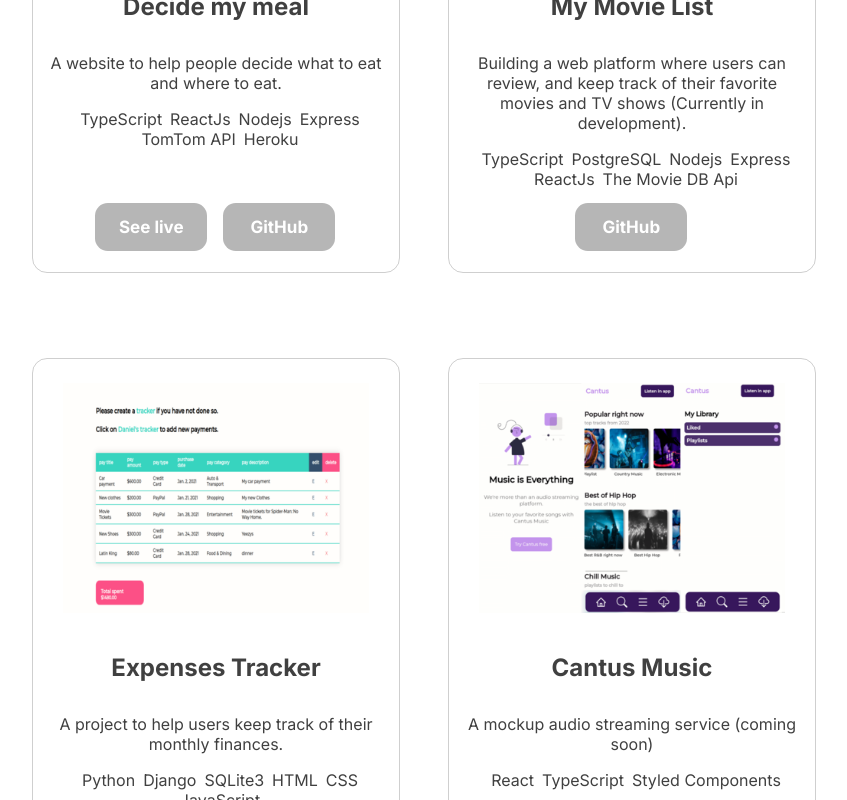
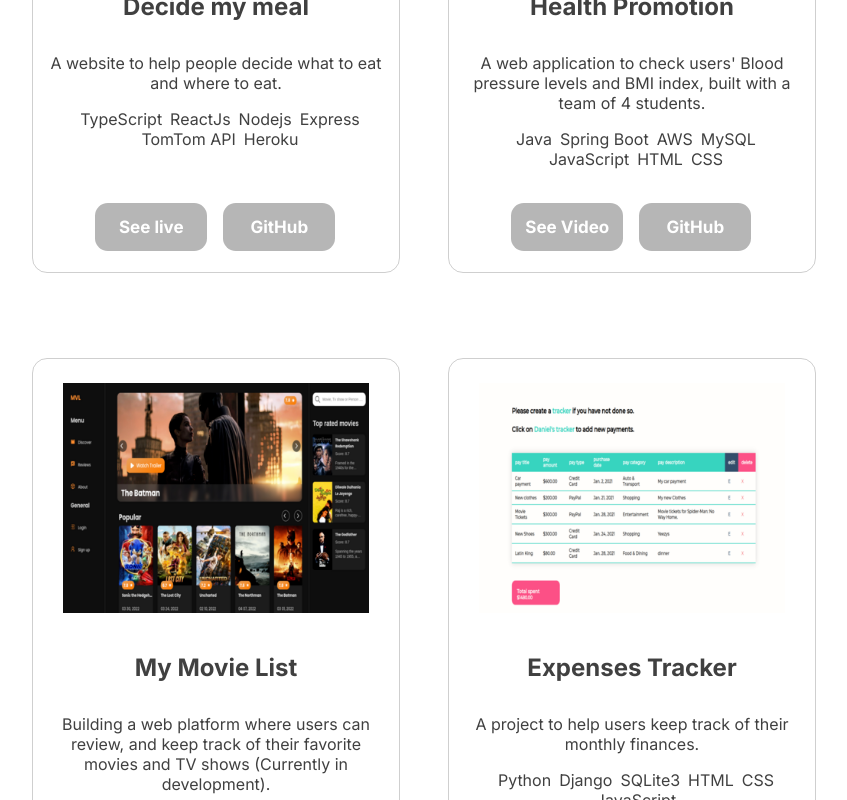
Before and after one commit to dndanli/dndanli-portfolio-v2, a React (Create React App) app in the folder dndanli-portfolio/: page / in a window 1280 px wide. Shown: the part 2180-2980 px from the top of the page, without its empty margins (216-1063 px from the left). Built offline with nearby package versions, Linux system fonts and the light colour scheme.

Commit message:
added new project 🌱

```diff
--- a/dndanli-portfolio/src/Components/ProjectCard/ProjectCard.tsx
+++ b/dndanli-portfolio/src/Components/ProjectCard/ProjectCard.tsx
@@ -9,6 +9,7 @@ type ProjectCardProps = {
   projectDescription: string;
   projectStack: string[];
   isLive: boolean;
+  video?: string;
 };
 
 const ProjectCard = ({
@@ -20,6 +21,7 @@ const ProjectCard = ({
   projectDescription,
   projectStack,
   isLive,
+  video,
 }: ProjectCardProps) => {
   return (
     <div className={className}>
@@ -52,6 +54,16 @@ const ProjectCard = ({
             ></StyledLinkButton>
           ) : null}
 
+          {video !== undefined ? (
+            <StyledLinkButton
+              className="link-button"
+              textInput="See Video"
+              link={video}
+              inputBgColor="rgba(16, 16, 16, 0.3)"
+              inputColor="white"
+            ></StyledLinkButton>
+          ) : null}
+
           <StyledLinkButton
             className="link-button"
             textInput="GitHub"
--- a/dndanli-portfolio/src/Components/Sections/Projects/Projects.tsx
+++ b/dndanli-portfolio/src/Components/Sections/Projects/Projects.tsx
@@ -22,6 +22,7 @@ const Projects = ({ className }: ProjectsProps) => {
               projectDescription={project.desc}
               projectStack={project.stack}
               isLive={project.isLive}
+              video={project.video}
               key={project.id}
             ></StyledProjectCard>
           );
--- a/dndanli-portfolio/src/Data/ProjectsData.ts
+++ b/dndanli-portfolio/src/Data/ProjectsData.ts
@@ -1,6 +1,6 @@
 import P1 from "../Assets/decide-my-meal-m.png";
 import P2 from "../Assets/expenses-tracker-m.png";
-import P3 from "../Assets/cantus-music-m.png";
+import P3 from "../Assets/health-promotion.png";
 import P4 from "../Assets/my-movie-list.png";
 
 const ProjectsData: {
@@ -12,6 +12,7 @@ const ProjectsData: {
   desc: string;
   isLive: boolean;
   stack: string[];
+  video?: string;
 }[] = [
   {
     id: 1,
@@ -31,9 +32,18 @@ const ProjectsData: {
     ],
   },
   {
+    id: 4,
+    imgUrl: P3,
+    sourceCodeUrl: "https://github.com/tsorteberg/HealthPromotion",
+    video: "https://www.youtube.com/watch?v=a4vElq9no4A",
+    title: "Health Promotion",
+    desc: "A web application to check users' Blood pressure levels and BMI index, built with a team of 4 students.",
+    isLive: false,
+    stack: ["Java", "Spring Boot", "AWS", "MySQL", "JavaScript", "HTML", "CSS"],
+  },
+  {
     id: 2,
     imgUrl: P4,
-    projectUrl: "http://decidemymeal.com/",
     sourceCodeUrl: "https://github.com/dndanli/My-movie-list",
     title: "My Movie List",
     desc: "Building a web platform where users can review, and keep track of their favorite movies and TV shows (Currently in development).",
@@ -56,15 +66,6 @@ const ProjectsData: {
     isLive: false,
     stack: ["Python", "Django", "SQLite3", "HTML", "CSS", "JavaScript"],
   },
-  {
-    id: 4,
-    imgUrl: P3,
-    sourceCodeUrl: "https://github.com/dndanli/Cantus-Music",
-    title: "Cantus Music",
-    desc: "A mockup audio streaming service (coming soon)",
-    isLive: false,
-    stack: ["React", "TypeScript", "Styled Components"],
-  },
 ];
 
 export default ProjectsData;
```
Also changed, not shown: dndanli-portfolio/src/Assets/health-promotion.png.
